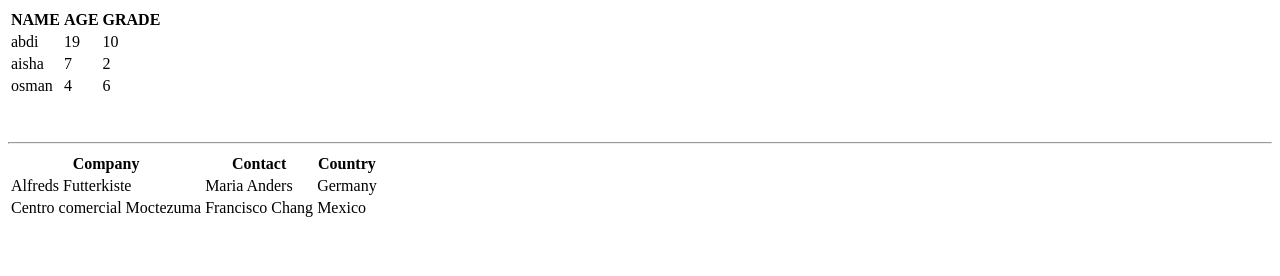
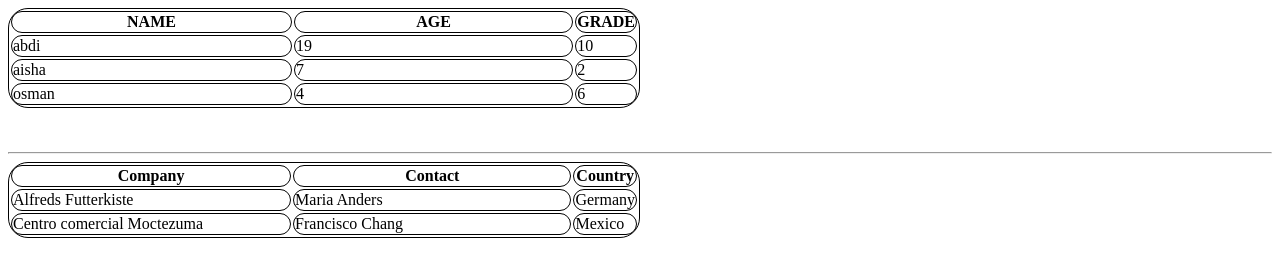
Before and after one commit to Abdirahman984/HTML, a plain HTML site: page CH6_Tables/index.html in a window 1280 px wide. Drawn offline with Linux system fonts and the light colour scheme.

Commit message:
change something

```diff
--- a/CH6_Tables/index.html
+++ b/CH6_Tables/index.html
@@ -4,6 +4,14 @@
     <meta charset="UTF-8">
     <meta name="viewport" content="width=device-width, initial-scale=1.0">
     <title>Document</title>
+    <style>
+        table, th, td{
+            border: 1px solid black;
+            width: 50%;
+            border-radius: 20px;
+
+        }
+    </style>
 </head>
 <body>
     <table>
```
